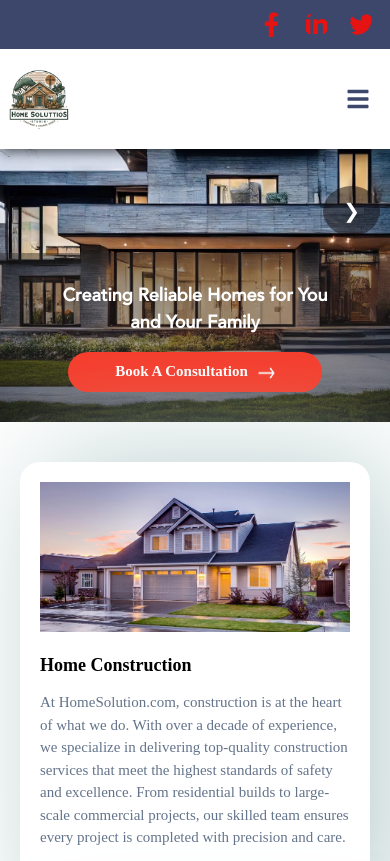
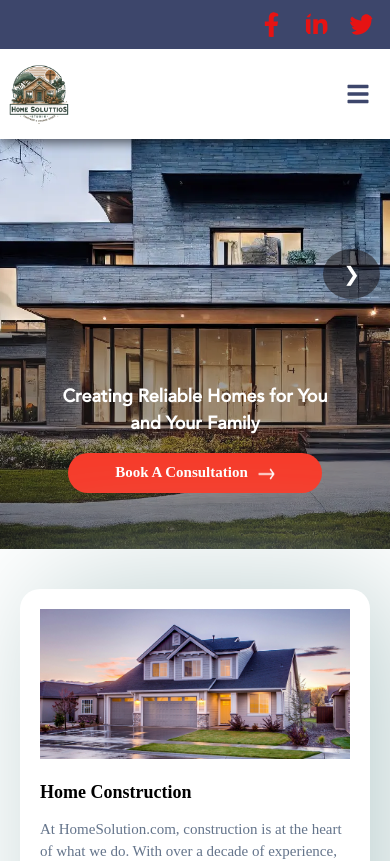
Before and after one commit to ChinmayaKumarJagadev/HomeSolution, a Next.js app: page /about in a window 390 px wide. Shown: the top 861 px of the page. Built offline with nearby package versions, Linux system fonts and the light colour scheme; a web font is replaced by a local one.

Commit message:
fix new changes

```diff
--- a/src/styles/header.module.css
+++ b/src/styles/header.module.css
@@ -195,6 +195,9 @@
   /* .menuModal {
     overflow: auto;
   } */
+  .navbar {
+   height: 90px;
+  }
 }
 
 @media screen and (max-width: 1200px) {
--- a/src/styles/hero.module.css
+++ b/src/styles/hero.module.css
@@ -141,14 +141,14 @@
 
 @media screen and (max-width: 1024px) {
   .hero_container {
-    height: 50vh;
+    height: 65vh;
   }
   .bgImage {
     object-position: center;
-    height: 50vh !important;
+    height: 65vh !important;
   }
   .imageContainer {
-    height: 50vh;
+    height: 65vh;
   }
   .customArrowPrev {
     top: 50%;
```
